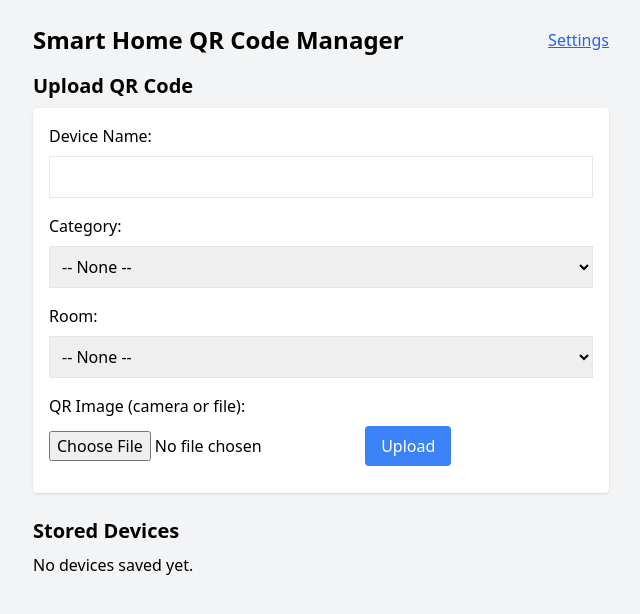
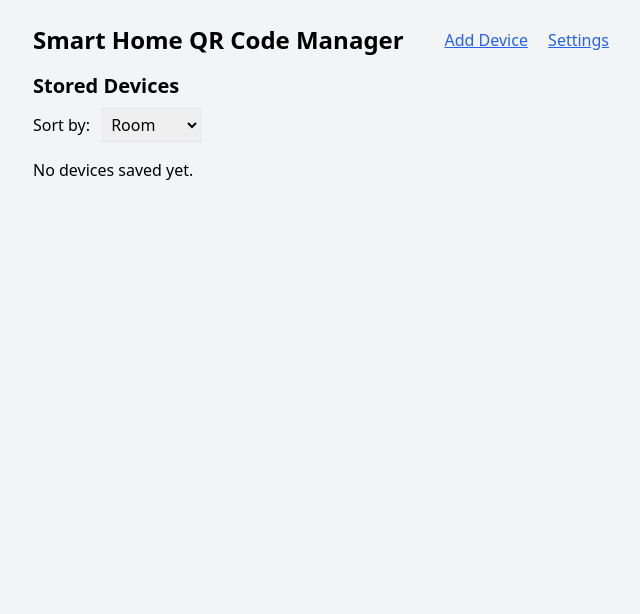
Before and after one commit to trevorswanson/qr-code-storage, a Flask app: page / in a window 1280 px wide. Shown: the top 614 px of the page, without its empty margins (319-959 px from the left). Run offline with Flask 3, Linux system fonts and the light colour scheme; some libraries are stand-ins or nearby versions.

Commit message:
Move device form to separate page and add sorting

```diff
--- a/app.py
+++ b/app.py
@@ -46,23 +46,34 @@ def regenerate_qr(name, data_string):
     qr = qrcode.make(data_string)
     qr.save(output_path)
     return output_path
+@app.route('/')
+def index():
+    data = load_data()
+    sort_by = request.args.get('sort', 'room')
+    devices = data.get('devices', {})
+    if sort_by == 'category':
+        sorted_devices = dict(
+            sorted(devices.items(), key=lambda item: (item[1].get('category', ''), item[0]))
+        )
+    else:
+        sorted_devices = dict(
+            sorted(devices.items(), key=lambda item: (item[1].get('room', ''), item[0]))
+        )
+    return render_template('index.html', devices=sorted_devices, sort_by=sort_by)
 
-@app.route('/', methods=['GET', 'POST'])
-def index():
+@app.route('/add', methods=['GET', 'POST'])
+def add_device():
     data = load_data()
     if request.method == 'POST':
         file = request.files.get('file')
         name = request.form.get('name')
         category = request.form.get('category', '')
         room = request.form.get('room', '')
-
         if not file or not name:
-            flash("Device name and image file are required.", "error")
-            return redirect(url_for('index'))
-
-        image_path = os.path.join("temp_upload.png")
+            flash('Device name and image file are required.', 'error')
+            return redirect(url_for('add_device'))
+        image_path = os.path.join('temp_upload.png')
         file.save(image_path)
-
         try:
             qr_string = scan_qr_from_image(image_path)
             data['devices'][name] = {
@@ -72,20 +83,15 @@ def index():
             }
             save_data(data)
             regenerate_qr(name, qr_string)
-            flash(f"Stored and generated QR for '{name}'", "success")
+            flash(f"Stored and generated QR for '{name}'", 'success')
         except Exception as e:
-            flash(str(e), "error")
+            flash(str(e), 'error')
         finally:
             if os.path.exists(image_path):
                 os.remove(image_path)
         return redirect(url_for('index'))
+    return render_template('add_device.html', categories=data.get('categories', []), rooms=data.get('rooms', []))
 
-    return render_template(
-        "index.html",
-        devices=data.get('devices', {}),
-        categories=data.get('categories', []),
-        rooms=data.get('rooms', []),
-    )
 
 @app.route('/qr/<name>')
 def get_qr(name):
--- a/templates/index.html
+++ b/templates/index.html
@@ -8,10 +8,13 @@
 </head>
 <body class="bg-gray-100 p-6">
     <div class="max-w-xl mx-auto">
-    <div class="flex justify-between items-center mb-4">
-        <h1 class="text-2xl font-bold">Smart Home QR Code Manager</h1>
-        <a href="{{ url_for('settings') }}" class="text-blue-600 underline">Settings</a>
-    </div>
+        <div class="flex justify-between items-center mb-4">
+            <h1 class="text-2xl font-bold">Smart Home QR Code Manager</h1>
+            <div>
+                <a href="{{ url_for('add_device') }}" class="text-blue-600 underline mr-4">Add Device</a>
+                <a href="{{ url_for('settings') }}" class="text-blue-600 underline">Settings</a>
+            </div>
+        </div>
 
     {% with messages = get_flashed_messages(with_categories=true) %}
         {% if messages %}
@@ -25,30 +28,14 @@
         {% endif %}
     {% endwith %}
 
-    <h2 class="text-xl font-semibold mb-2">Upload QR Code</h2>
-    <form method="POST" enctype="multipart/form-data" class="bg-white p-4 rounded shadow mb-6">
-        <label class="block mb-2">Device Name:</label>
-        <input type="text" name="name" class="border p-2 w-full mb-4">
-        <label class="block mb-2">Category:</label>
-        <select name="category" class="border p-2 w-full mb-4">
-            <option value="">-- None --</option>
-            {% for cat in categories %}
-            <option value="{{ cat }}">{{ cat }}</option>
-            {% endfor %}
+    <h2 class="text-xl font-semibold mb-2">Stored Devices</h2>
+    <form method="get" class="mb-4">
+        <label class="mr-2">Sort by:</label>
+        <select name="sort" onchange="this.form.submit()" class="border p-1">
+            <option value="room" {% if sort_by == 'room' %}selected{% endif %}>Room</option>
+            <option value="category" {% if sort_by == 'category' %}selected{% endif %}>Category</option>
         </select>
-        <label class="block mb-2">Room:</label>
-        <select name="room" class="border p-2 w-full mb-4">
-            <option value="">-- None --</option>
-            {% for r in rooms %}
-            <option value="{{ r }}">{{ r }}</option>
-            {% endfor %}
-        </select>
-        <label class="block mb-2">QR Image (camera or file):</label>
-        <input type="file" name="file" accept="image/*" capture="environment" class="mb-4">
-        <button type="submit" class="bg-blue-500 text-white px-4 py-2 rounded">Upload</button>
     </form>
-
-    <h2 class="text-xl font-semibold mb-2">Stored Devices</h2>
     <ul>
     {% for name, info in devices.items() %}
         <li class="mb-4">
```
Also changed, not shown: templates/add_device.html (added, +51 -0 lines).
